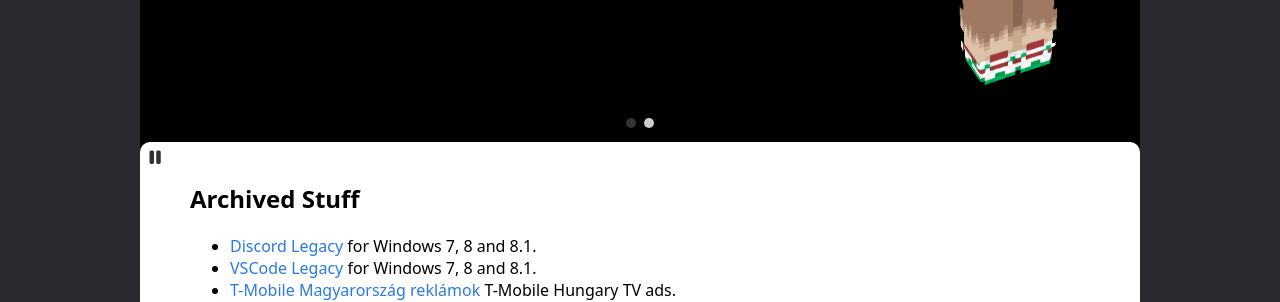
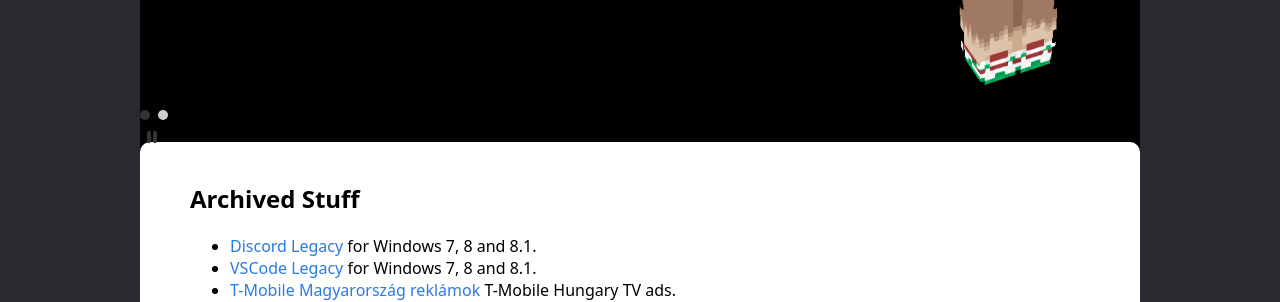
Before and after one commit to veryuniqueusrnm/veryuniqueusrnm.github.io, a Jekyll site: the page built from index.md, in a window 1280 px wide. Shown: the part 393-695 px from the top of the page. Built offline with Jekyll 4.4.1, drawn with Linux system fonts in a browser that asks for light colours; nearby versions of some CDN libraries; comment, search, counter and statistics services are not loaded.

Commit message:
Update style.css

```diff
--- a/assets/css/style.css
+++ b/assets/css/style.css
@@ -524,11 +524,18 @@ div.container section.hero div.description img.promo {
   width: 100%;
 }
 
-.dots-container {
+.controls-container {
         display: flex;
         justify-content: center;
+        align-items: center;
         padding: 15px 0;
+    }
+
+    .dots-container {
+        display: inline-flex;
+        align-items: center;
         gap: 8px;
+        margin-right: 15px; /* Space between dots and button */
     }
 
 .dot {
@@ -544,26 +551,21 @@ div.container section.hero div.description img.promo {
   background: #ccc;
 }
 
-.controls-container {
-  display: flex;
-  justify-content: center;
-  align-items: center;
-  gap: 15px;
-  padding: 15px 0;
-}
+
 
 .play-pause-btn {
         background: none;
         border: none;
         color: #333;
-  font-size: 18px;
+        font-size: 16px;
         cursor: pointer;
-  width: 30px;
-  height: 30px;
+        width: 24px;
+        height: 24px;
         display: flex;
         align-items: center;
         justify-content: center;
         transition: all 0.3s ease;
+        padding: 0;
     }
 
 .play-pause-btn:hover {
```
Lines whose indentation alone changed are shown as unchanged.
